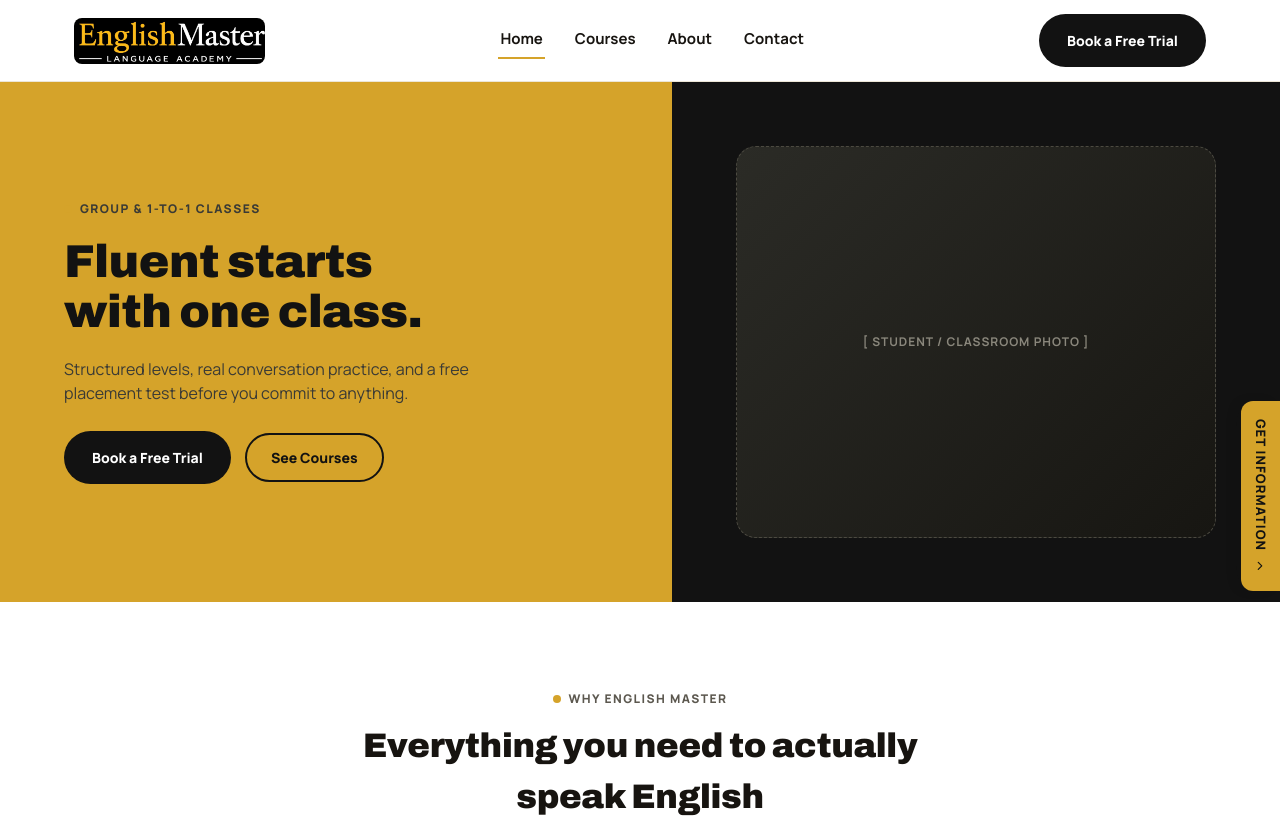
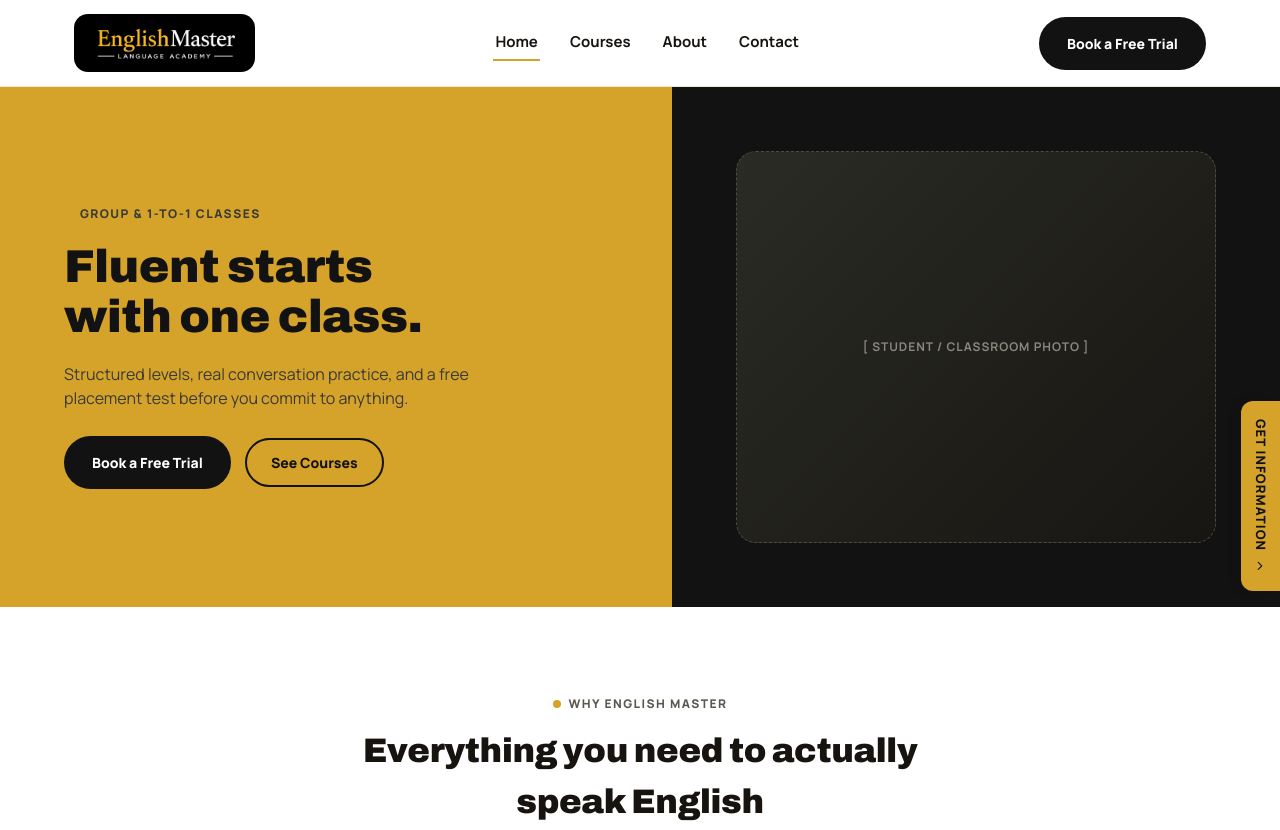
Before and after one commit to armuss/english-master, a plain HTML site: page index.html in a window 1280 px wide. Shown: the top 830 px of the page. Drawn offline with Linux system fonts and the light colour scheme.

Commit message:
Give the logo more breathing room in its black plate
Wrap the logo image in a padded black badge instead of letting it
touch the header/footer edges directly.

Co-Authored-By: Claude Sonnet 5 <noreply@anthropic.com>
Claude-Session: https://claude.ai/code/session_01BxwiA8Ao4pkfH3TbwmTp2E

```diff
--- a/css/style.css
+++ b/css/style.css
@@ -159,13 +159,21 @@ img { max-width: 100%; display: block; }
   padding: 1px 8px;
   border-radius: 5px;
 }
+.logo-badge {
+  display: inline-flex;
+  align-items: center;
+  justify-content: center;
+  background: #000000;
+  padding: 12px 20px;
+  border-radius: 14px;
+}
+.logo-badge-footer { padding: 10px 16px; border-radius: 12px; }
 .logo-img {
-  height: 46px;
+  height: 34px;
   width: auto;
-  border-radius: 8px;
   display: block;
 }
-.logo-img-footer { height: 38px; }
+.logo-img-footer { height: 28px; }
 .main-nav {
   display: flex;
   align-items: center;
--- a/index.html
+++ b/index.html
@@ -12,7 +12,9 @@
 <header class="site-header">
   <div class="header-inner">
     <a href="index.html" class="logo">
-      <img src="images/logo.png" alt="English Master Language Academy" class="logo-img">
+      <span class="logo-badge">
+        <img src="images/logo.png" alt="English Master Language Academy" class="logo-img">
+      </span>
     </a>
     <nav class="main-nav" id="mainNav">
       <a href="index.html" class="active">Home</a>
@@ -216,7 +218,9 @@
     <div class="footer-grid">
       <div class="footer-brand">
         <div class="logo">
-          <img src="images/logo.png" alt="English Master Language Academy" class="logo-img logo-img-footer">
+          <span class="logo-badge logo-badge-footer">
+            <img src="images/logo.png" alt="English Master Language Academy" class="logo-img logo-img-footer">
+          </span>
         </div>
         <p>A language school built around real conversation, exam results and teachers who care whether you actually improve.</p>
       </div>
```
Also changed, not shown: about.html (+6 -2 lines), contact.html (+6 -2 lines), courses.html (+6 -2 lines).
